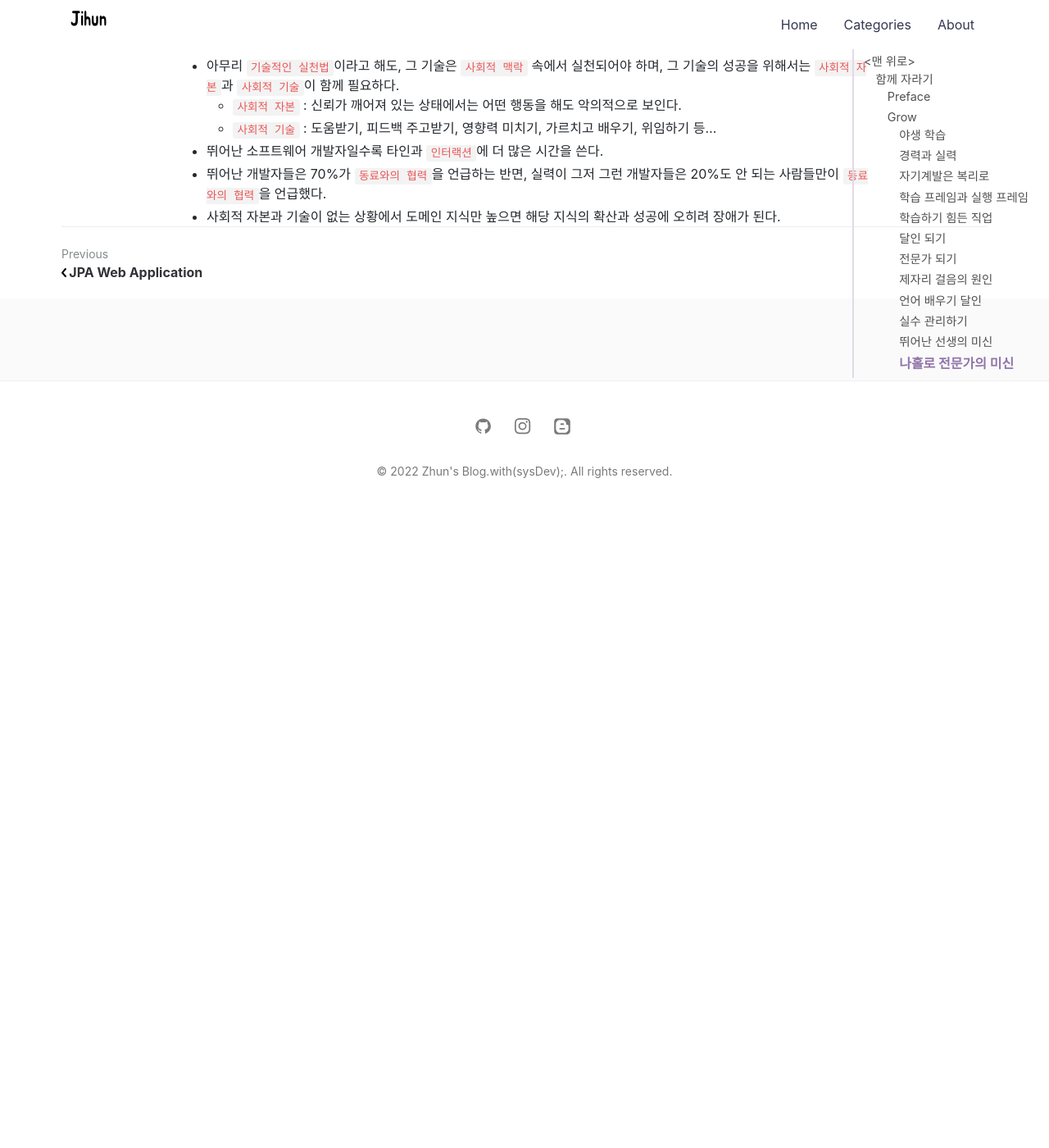
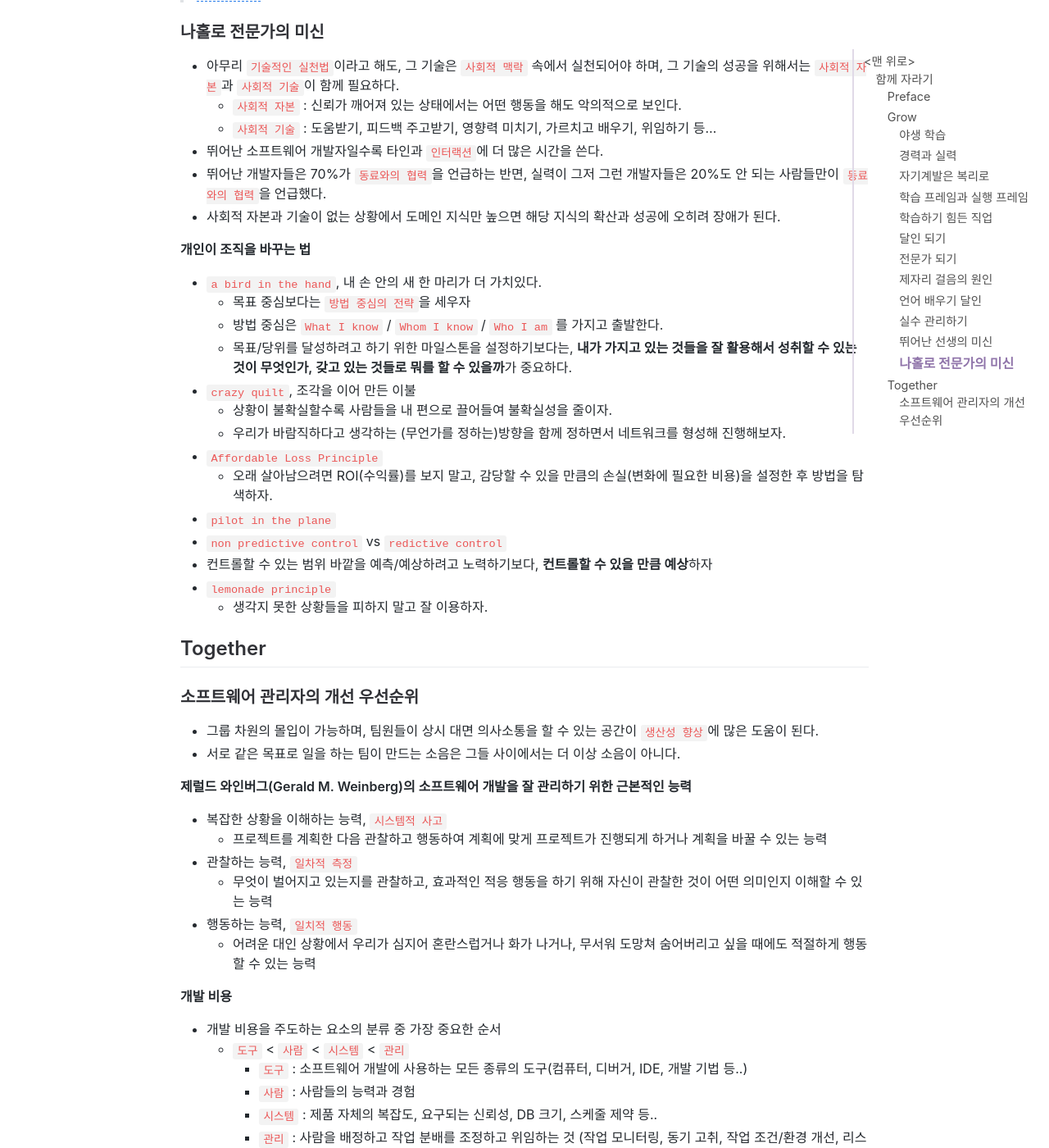
Before and after one commit to jihunparkme/jihunparkme.github.io, a Jekyll site: the page built from _posts/2022-05-25-Growing-Up-Together.md, in a window 1280 px wide and 1400 px high, scrolled down 6742 px. Shown: the whole window at 82% size. Built offline with Jekyll 4.4.1, drawn with Linux system fonts in a browser that asks for light colours; nearby versions of some CDN libraries; comment, search, counter and statistics services are not loaded; before the commit the page ends 7372 px from its top, so only the background shows below that; some of the changed text lies outside the part shown.

Commit message:
add: 소프트웨어 관리자의 개선 우선순위

```diff
--- a/_posts/2022-05-25-Growing-Up-Together.md
+++ b/_posts/2022-05-25-Growing-Up-Together.md
@@ -240,3 +240,53 @@ featured-img: growing-up-together
 - 뛰어난 소프트웨어 개발자일수록 타인과 `인터랙션`에 더 많은 시간을 쓴다.
 - 뛰어난 개발자들은 70%가 `동료와의 협력`을 언급하는 반면, 실력이 그저 그런 개발자들은 20%도 안 되는 사람들만이 `동료와의 협력`을 언급했다.
 - 사회적 자본과 기술이 없는 상황에서 도메인 지식만 높으면 해당 지식의 확산과 성공에 오히려 장애가 된다.
+
+**개인이 조직을 바꾸는 법**
+
+- `a bird in the hand`, 내 손 안의 새 한 마리가 더 가치있다.
+  - 목표 중심보다는 `방법 중심의 전략`을 세우자
+  - 방법 중심은 `What I know` / `Whom I know` /  `Who I am` 를 가지고 출발한다.
+  - 목표/당위를 달성하려고 하기 위한 마일스톤을 설정하기보다는, **내가 가지고 있는 것들을 잘 활용해서 성취할 수 있는 것이 무엇인가, 갖고 있는 것들로 뭐를 할 수 있을까**가 중요하다.
+- `crazy quilt`, 조각을 이어 만든 이불
+  - 상황이 불확실할수록 사람들을 내 편으로 끌어들여 불확실성을 줄이자.
+  - 우리가 바람직하다고 생각하는 (무언가를 정하는)방향을 함께 정하면서 네트워크를 형성해 진행해보자.
+- `Affordable Loss Principle`
+  - 오래 살아남으려면 ROI(수익률)를 보지 말고, 감당할 수 있을 만큼의 손실(변화에 필요한 비용)을 설정한 후 방법을 탐색하자.
+-  `pilot in the plane`
+  - `non predictive control` vs `redictive control`
+  - 컨트롤할 수 있는 범위 바깥을 예측/예상하려고 노력하기보다,  **컨트롤할 수 있을 만큼 예상**하자
+- `lemonade principle`
+  - 생각지 못한 상황들을 피하지 말고 잘 이용하자.
+
+## Together
+
+### 소프트웨어 관리자의 개선 우선순위
+
+- 그룹 차원의 몰입이 가능하며, 팀원들이 상시 대면 의사소통을 할 수 있는 공간이 `생산성 향상`에 많은 도움이 된다.
+- 서로 같은 목표로 일을 하는 팀이 만드는 소음은 그들 사이에서는 더 이상 소음이 아니다.
+
+**제럴드 와인버그(Gerald M. Weinberg)의 소프트웨어 개발을 잘 관리하기 위한 근본적인 능력**
+
+- 복잡한 상황을 이해하는 능력, `시스템적 사고`
+  - 프로젝트를 계획한 다음 관찰하고 행동하여 계획에 맞게 프로젝트가 진행되게 하거나 계획을 바꿀 수 있는 능력
+- 관찰하는 능력, `일차적 측정`
+  - 무엇이 벌어지고 있는지를 관찰하고, 효과적인 적응 행동을 하기 위해 자신이 관찰한 것이 어떤 의미인지 이해할 수 있는 능력
+- 행동하는 능력, `일치적 행동`
+  - 어려운 대인 상황에서 우리가 심지어 혼란스럽거나 화가 나거나, 무서워 도망쳐 숨어버리고 싶을 때에도 적절하게 행동할 수 있는 능력
+
+**개발 비용**
+
+- 개발 비용을 주도하는 요소의 분류 중 가장 중요한 순서
+  - `도구` < `사람` < `시스템` < `관리`
+    - `도구` : 소프트웨어 개발에 사용하는 모든 종류의 도구(컴퓨터, 디버거, IDE, 개발 기법 등..)
+    - `사람` : 사람들의 능력과 경험
+    - `시스템` : 제품 자체의 복잡도, 요구되는 신뢰성, DB 크기, 스케줄 제약 등..
+    - `관리` :  사람을 배정하고 작업 분배를 조정하고 위임하는 것 (작업 모니터링, 동기 고취, 작업 조건/환경 개선, 리스크 조치, 자원 준비 등..)
+- 프로젝트가 아주 성공/실패 하는 이유는 첫 번째가 `관리`라는 변수 때문이다.
+- 관리자는 자신을 돌아보고 관리 방식 자체에 문제가 없는지 살펴보고, 개선하는 것이 그 출발이 된다.
+
+
+
+> [개인이 조직을 바꾸는 법](http://agile.egloos.com/5742985)
+>
+> https://careerly.co.kr/comments/18267
```
